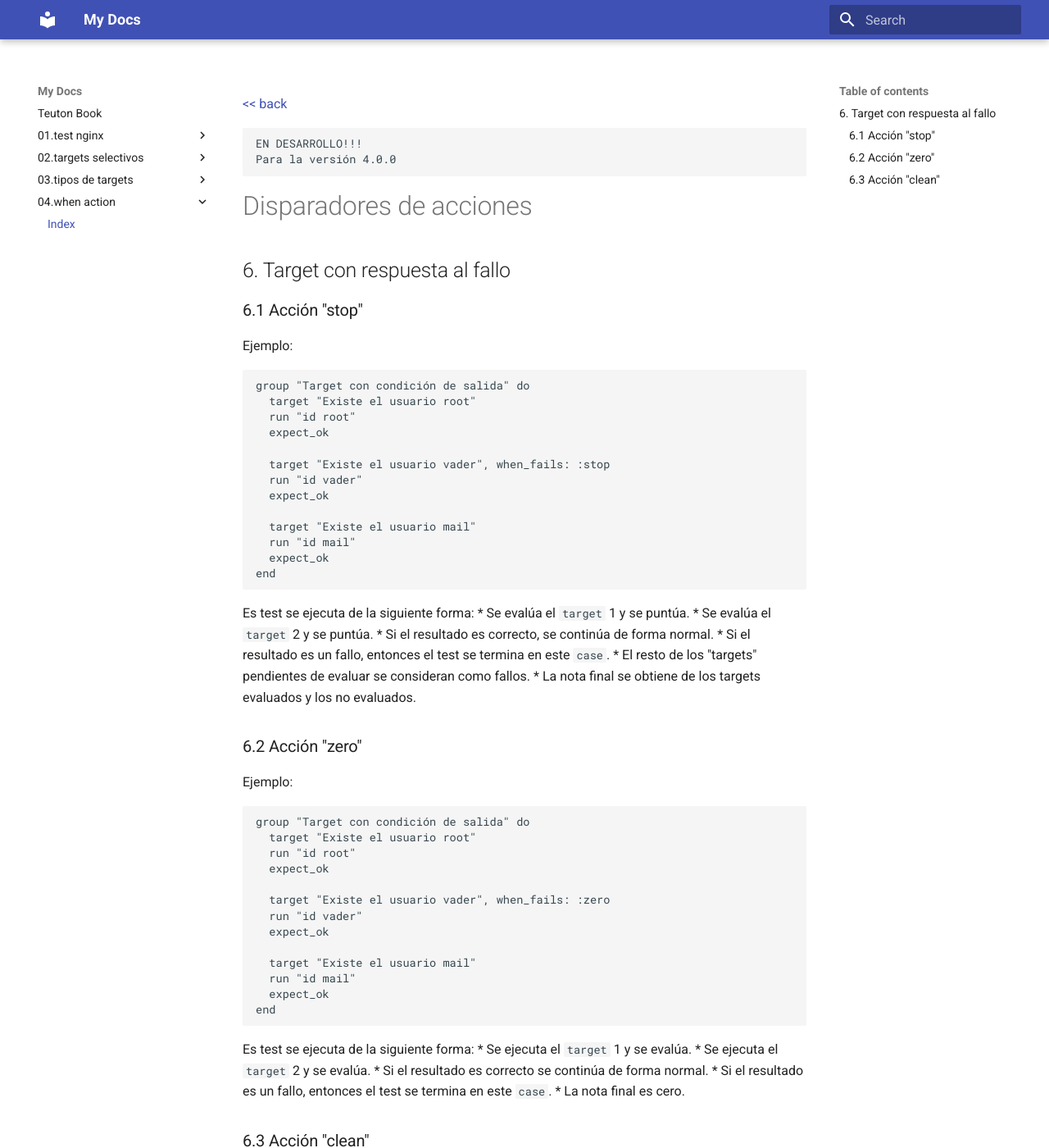
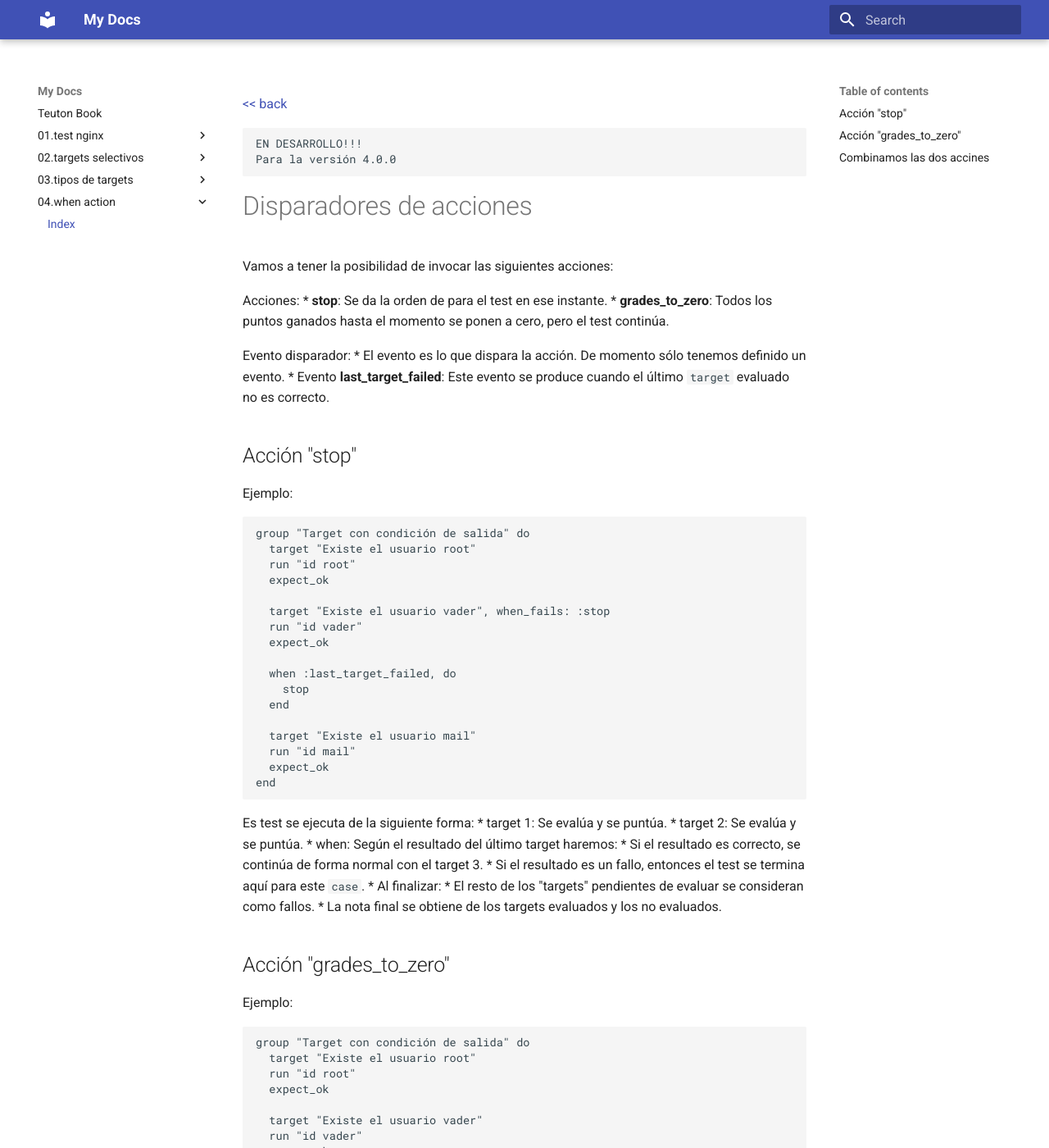
Before and after one commit to dvarrui/teuton-book, an MkDocs documentation site: the page built from docs/04.when-action/index.md, in a window 1280 px wide and 1400 px high. Shown: the whole window at 82% size. Built offline with MkDocs 1.6.1 and Material for MkDocs 9.7.7, drawn with Linux system fonts in a browser that asks for light colours; some of the changed text lies outside the part shown.

Commit message:
new when-action

````diff
--- a/docs/04.when-action/index.md
+++ b/docs/04.when-action/index.md
@@ -7,10 +7,17 @@ Para la versión 4.0.0
 
 # Disparadores de acciones
 
+Vamos a tener la posibilidad de invocar las siguientes acciones:
 
-## 6. Target con respuesta al fallo
+Acciones:
+* **stop**: Se da la orden de para el test en ese instante.
+* **grades_to_zero**: Todos los puntos ganados hasta el momento se ponen a cero, pero el test continúa.
 
-### 6.1 Acción "stop"
+Evento disparador:
+* El evento es lo que dispara la acción. De momento sólo tenemos definido un evento.
+* Evento **last_target_failed**: Este evento se produce cuando el último `target` evaluado no es correcto.
+
+## Acción "stop"
 
 Ejemplo:
 
@@ -24,6 +31,10 @@ group "Target con condición de salida" do
   run "id vader"
   expect_ok
 
+  when :last_target_failed, do
+    stop
+  end
+
   target "Existe el usuario mail"
   run "id mail"
   expect_ok
@@ -31,14 +42,16 @@ end
 ```
 
 Es test se ejecuta de la siguiente forma:
-* Se evalúa el `target` 1 y se puntúa.
-* Se evalúa el `target` 2 y se puntúa.
-    * Si el resultado es correcto, se continúa de forma normal.
-    * Si el resultado es un fallo, entonces el test se termina en este `case`.
-* El resto de los "targets" pendientes de evaluar se consideran como fallos.
-* La nota final se obtiene de los targets evaluados y los no evaluados.
+* target 1: Se evalúa y se puntúa.
+* target 2: Se evalúa y se puntúa.
+* when: Según el resultado del último target haremos:
+    * Si el resultado es correcto, se continúa de forma normal con el target 3.
+    * Si el resultado es un fallo, entonces el test se termina aquí para este `case`.
+* Al finalizar:
+    * El resto de los "targets" pendientes de evaluar se consideran como fallos.
+    * La nota final se obtiene de los targets evaluados y los no evaluados.
 
-### 6.2 Acción "zero"
+## Acción "grades_to_zero"
 
 Ejemplo:
 
@@ -48,9 +61,13 @@ group "Target con condición de salida" do
   run "id root"
   expect_ok
 
-  target "Existe el usuario vader", when_fails: :zero
+  target "Existe el usuario vader"
   run "id vader"
   expect_ok
+
+  when :last_target_failed, do
+    grades_to_zero
+  end
 
   target "Existe el usuario mail"
   run "id mail"
@@ -59,13 +76,16 @@ end
 ```
 
 Es test se ejecuta de la siguiente forma:
-* Se ejecuta el `target` 1 y se evalúa.
-* Se ejecuta el `target` 2 y se evalúa.
+* target 1: Se ejecuta y se evalúa.
+* target 2: Se ejecuta y se evalúa.
+* when: Según el resultado del último target haremos:
     * Si el resultado es correcto se continúa de forma normal.
-    * Si el resultado es un fallo, entonces el test se termina en este `case`.
-* La nota final es cero.
+    * Si el resultado es un fallo, entonces todas las notas recopiladas hasta el momento se ponen a cero.
+* Al finalizar:
+    * Se continúa evaluando al resto de los "targets" pendientes.
+    * La nota final se obtiene de los targets evaluados y los no evaluados.
 
-### 6.3 Acción "clean"
+## Combinamos las dos accines
 
 Ejemplo:
 
@@ -75,9 +95,14 @@ group "Target con condición de salida" do
   run "id root"
   expect_ok
 
-  target "Existe el usuario vader", when_fails: :clean
+  target "Existe el usuario vader"
   run "id vader"
   expect_ok
+
+  when :last_target_failed, do
+    grades_to_zero
+    stop
+  end
 
   target "Existe el usuario mail"
   run "id mail"
@@ -86,9 +111,8 @@ end
 ```
 
 Es test se ejecuta de la siguiente forma:
-* Se ejecuta el `target` 1 y se evalúa.
-* Se ejecuta el `target` 2 y se evalúa.
-    * Si el resultado es correcto, se continúa de forma normal.
-    * Si el resultado es un fallo, entonces todas las puntuaciones obtenidas hasta ese momento se ponen a cero.
-    * Se continúa de forma normal.
-* Se ejecuta el `target` 3 y se evalúa.
+* target 1: Se ejecuta y se evalúa.
+* target 2: Se ejecuta y se evalúa.
+* when: Según el resultado del último target haremos:
+    * Si el resultado es correcto se continúa de forma normal.
+    * Si el resultado es un fallo, entonces todas las notas recopiladas hasta el momento se ponen a cero y se termina el test. La nota final es cero.
````
Also changed, not shown: docs/02.targets_selectivos/index.md (+4 -0 lines), docs/index.md (+1 -1 lines).
